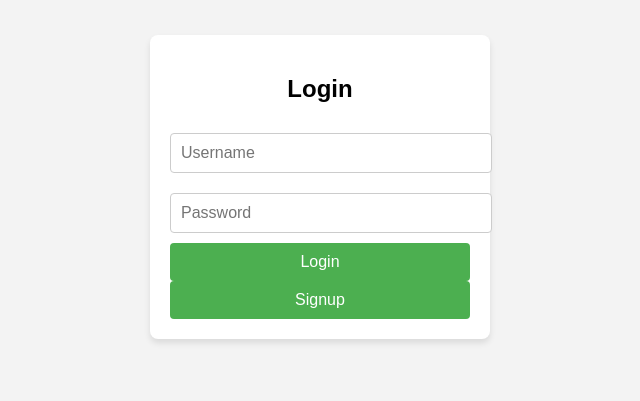
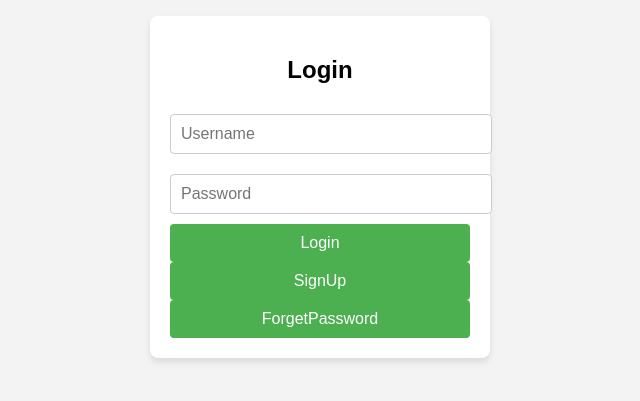
Before and after one commit to peaceout0287/confict-test, a plain HTML site: page index.html in a window 1280 px wide. Shown: the part 213-614 px from the top of the page, without its empty margins (320-960 px from the left). Drawn offline with Linux system fonts and the light colour scheme.

Commit message:
made changes on singup button and added forget password button

```diff
--- a/index.html
+++ b/index.html
@@ -3,7 +3,7 @@
 <head>
     <meta charset="UTF-8">
     <meta name="viewport" content="width=device-width, initial-scale=1.0">
-    <title>Simple User Login Form</title>
+    <title>User Login Form</title>
     <style>
         body {
             font-family: Arial, sans-serif;
@@ -56,7 +56,8 @@
             <input type="text" id="username" name="username" placeholder="Username" required>
             <input type="password" id="password" name="password" placeholder="Password" required>
             <button type="submit">Login</button>
-	    <button type="signup">Signup</button>
+	    <button type="submit">SignUp</button>
+	    <button type="submit">ForgetPassword</button>
 
         </form>
     </div>
```
